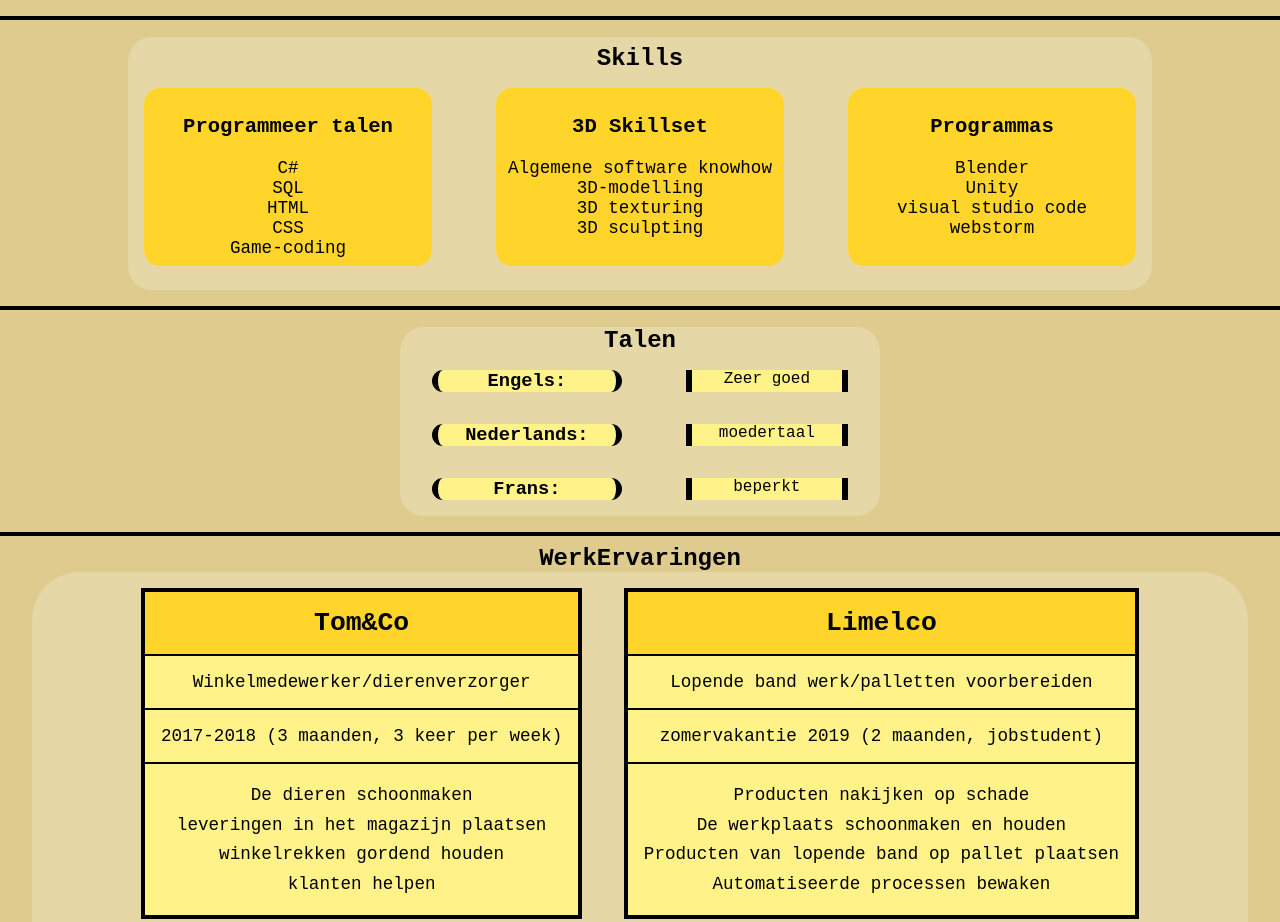
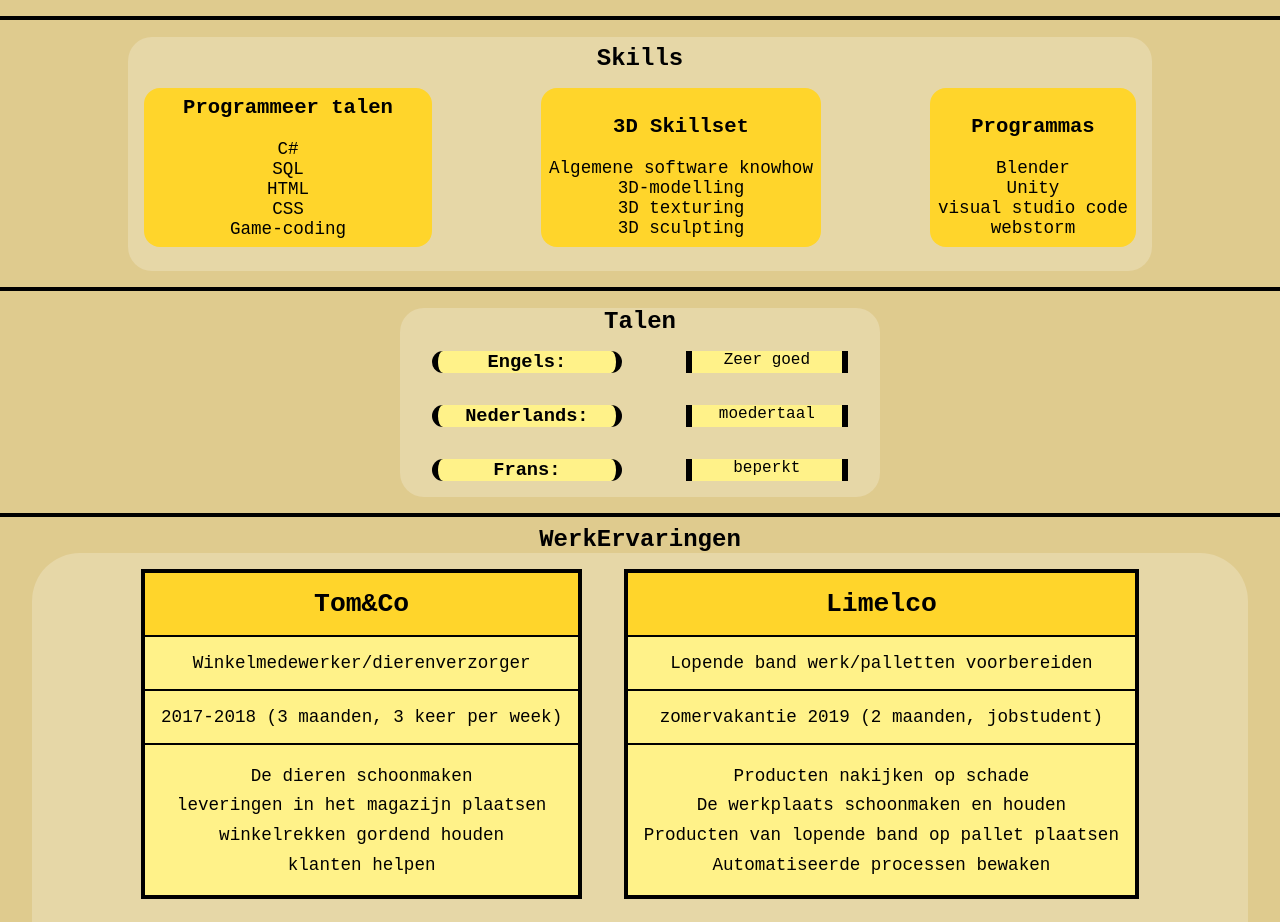
Before and after one commit to PXLSascha/portofolio, a website: page index.html in a window 1280 px wide. Shown: the part 1919-2841 px from the top of the page. Drawn offline with Linux system fonts and the light colour scheme.

Commit message:
Website ready to be showed online

```diff
--- a/Website.css
+++ b/index.css
@@ -128,7 +128,7 @@ main
     width: 50%;
 }
 
-.AboutMe__section-design
+.aboutMe__section-design
 {
     margin-left: auto;
     margin-right: auto;
@@ -293,17 +293,17 @@ img:active
     padding: 0.5rem;
 }
 
-.Skills__Section-design> ul
+.skills__Section-design> ul
 {
     list-style: none;
 }
 
-.Skills__List-design
+.skills__List-design
 {
     list-style: none;
 }
 
-.Skills__List-design > li> h3
+.skills__List-design > li> h3
 {
     list-style: none;
     padding: 1.2rem 0 0 0;
@@ -348,13 +348,13 @@ img:active
     background: var(--secondary_color);
 }
 
-.SkillsAndlanguages__container-flex
+.skillsAndlanguages__container-flex
 {
     display: flex;
     justify-content: space-between;
 }
 
-.HorizontalLine
+.horizontalLine
 {
     width: 100%;
     height: 5px;
@@ -363,7 +363,7 @@ img:active
 
 }
 
-.Header__nav-list
+.header__nav-list
 {
     list-style: none;
     display: flex;
@@ -371,18 +371,18 @@ img:active
     justify-content: center;
 }
 
-.Header__nav-list > li
+.header__nav-list > li
 {
     padding: 10px;
     color: black;
     list-style: none;
 }
-.Header__nav-list > li:hover
+.header__nav-list > li:hover
 {
     background: white;
 }
 
-.Work__Lists-flex
+.work__Lists-flex
 {
     flex-direction: row;
     justify-content: center;
@@ -393,7 +393,7 @@ img:active
     margin: 0 auto;
 }
 
-.Work__experience-list
+.work__experience-list
 {
     display: inline-block;
     border: 3px solid black;
@@ -401,33 +401,33 @@ img:active
     margin: 1rem 1rem;
 }
 
-.Work__experience-list > li
+.work__experience-list > li
 {
     border: 1px solid black;
     padding: 1rem 1rem;
 }
 
-.Work__experience-list > li
+.work__experience-list > li
 {
     background-color: var(--secondary_color);
 }
 
-.Work__experience-list > li:nth-child(1)
+.work__experience-list > li:nth-child(1)
 {
     background-color: var(--main-color);
 }
 
-.Work__experience-list > li:nth-child(1) > h1
+.work__experience-list > li:nth-child(1) > h1
 {
 
 }
 
-.Work__Tasks-list
+.work__Tasks-list
 {
     list-style: none;
 }
 
-.Work__Tasks-list > li
+.work__Tasks-list > li
 {
     padding: 0.3rem 0;
 }
@@ -437,7 +437,7 @@ li
     font-size: 1.1rem;
 }
 
-.SocialMediaIconList
+.socialMediaIconList
 {
     margin: 0px 20%;
     animation-name: FadeIn;
@@ -449,18 +449,18 @@ article
     margin: 50px 0px;
 }
 
-.SocialMediaIconList > ul > li:hover
+.socialMediaIconList > ul > li:hover
 {
     filter: brightness(50%);
 }
 
-.SocialMediaIcon
+.socialMediaIcon
 {
     width: 40px;
 
 }
 
-.Footer__items-flex
+.footer__items-flex
 {
     display: flex;
     flex-direction: row;
@@ -473,15 +473,15 @@ article
     margin-right: auto;
 }
 
-.Footer__items-flex > p
+.footer__items-flex > p
 {
     font-size: 1.1rem;
     font-weight: bold;
 }
 
-.Footer__items-flex > p > a:hover
+.footer__items-flex > p > a:hover
 {
-    background-color: rgba(0, 0, 0, 0.21);
+    background-color: rgba(0, 0, 0, 0.2);
 
 }
 
@@ -532,11 +532,6 @@ td
     padding: 0.3rem 0;
 }
 
-.table_list
-{
-    display: none;
-}
-
 @keyframes fadein
 {
     from {opacity: 0}
@@ -554,11 +549,6 @@ td
     body
     {
         /*background: #78195c;*/
-    }
-
-    .table_list
-    {
-        display: none;
     }
 
     nav > h1
@@ -604,11 +594,6 @@ td
     body
     {
         /*background: #21755b;*/
-    }
-
-    .table_list
-    {
-        display: none;
     }
 
     .intro__div-grid
@@ -667,10 +652,6 @@ td
         /*background: #201c9c;*/
     }
 
-    .table_list
-    {
-        display: none;
-    }
 
 
     nav > h1
@@ -728,9 +709,6 @@ td
         /*background: #47dd1a;*/
     }
 
-    .table_list
-
-
     nav > h1
     {
         font-size: 1.55rem;
@@ -776,11 +754,6 @@ td
     .Footer__items-flex > p
     {
         font-size: 1.0rem;
-    }
-
-    .table_list
-    {
-        display: none;
     }
 }
 
@@ -837,11 +810,6 @@ td
     {
         font-size: 0.8rem;
     }
-
-    .table
-    {
-        display: none;
-    }
 }
 
 @media screen and (width < 576px)
@@ -860,11 +828,6 @@ td
     nav > h1
     {
         font-size: 1.3rem;
-    }
-
-    .table
-    {
-        display: none;
     }
 
     .AboutMe__section-design
--- a/Website.html
+++ b/index.html
@@ -2,8 +2,8 @@
 <html lang="en">
 <head>
     <meta charset="UTF-8">
-    <title>Website</title>
-  <link rel="stylesheet" href="Website.css">
+    <title>index</title>
+  <link rel="stylesheet" href="index.css">
 </head>
 <body>
 
@@ -11,7 +11,7 @@
   <h1>Sascha Houbrigts</h1>
 
 
-  <ul class="Header__nav-list">
+  <ul class="header__nav-list">
     <li>
       CV
     </li>
@@ -46,7 +46,7 @@
         </ul>
       </div>
 
-      <div class="AboutMe__section-design backdrop__blur-aboutme">
+      <div class="aboutMe__section-design backdrop__blur-aboutme">
         <div>
           <h2>About me</h2>
           <p>Ik ben een aspirerende programmeur dat eerder al veel ervaring in game dev heeft opgedaan. Hierdoor heb ik
@@ -120,12 +120,11 @@
       <div class=education__grid-middle>
         <p class="dot">&nbsp</p>
       </div>
-      </div>
 
 
     </section>
 
-    <div class="HorizontalLine"></div>
+    <div class="horizontalLine"></div>
       <div class="skills__section-design">
         <h2>Skills</h2>
         <ul class="skills__section-flex">
@@ -141,7 +140,7 @@
           </li>
 
           <li>
-            <ul class="Skills__List-design">
+            <ul class="skills__List-design">
               <li><h3>3D Skillset</h3></li>
               <li><br>Algemene software knowhow</li>
               <li>3D-modelling</li>
@@ -151,7 +150,7 @@
           </li>
 
           <li>
-            <ul class="Skills__List-design">
+            <ul class="skills__List-design">
               <li><h3>Programmas</h3></li>
               <li><br>Blender</li>
               <li>Unity</li>
@@ -162,7 +161,7 @@
         </ul>
       </div>
 
-    <div class="HorizontalLine"></div>
+    <div class="horizontalLine"></div>
 
       <div class="languages__section-design">
         <h2>Talen</h2>
@@ -173,16 +172,16 @@
         </div>
       </div>
 
-    <div class="HorizontalLine"></div>
+    <div class="horizontalLine"></div>
 
     <h2>WerkErvaringen</h2>
-    <div class="Work__Lists-flex">
-      <ul class="Work__experience-list">
+    <div class="work__Lists-flex">
+      <ul class="work__experience-list">
         <li><h1>Tom&Co</h1></li>
         <li>Winkelmedewerker/dierenverzorger</li>
         <li>2017-2018 (3 maanden, 3 keer per week)</li>
         <li>
-          <ul class="Work__Tasks-list">
+          <ul class="work__Tasks-list">
             <li>De dieren schoonmaken</li>
             <li>leveringen in het magazijn plaatsen</li>
             <li>winkelrekken gordend houden</li>
@@ -191,12 +190,12 @@
         </li>
         </ul>
 
-      <ul class="Work__experience-list">
+      <ul class="work__experience-list">
         <li><h1>Limelco</h1></li>
         <li>Lopende band werk/palletten voorbereiden</li>
         <li>zomervakantie 2019 (2 maanden, jobstudent)</li>
         <li>
-          <ul class="Work__Tasks-list">
+          <ul class="work__Tasks-list">
             <li>Producten nakijken op schade</li>
             <li>De werkplaats schoonmaken en houden</li>
             <li>Producten van lopende band op pallet plaatsen</li>
@@ -205,12 +204,12 @@
         </li>
       </ul>
 
-      <ul class="Work__experience-list table_list">
+      <ul class="work__experience-list table_list">
         <li><h1>Carrefour Hasselt</h1></li>
         <li>vulploeg/kassa</li>
         <li>zomervakantie 2022 (3 maanden, jobstudent)</li>
         <li>
-          <ul class="Work__Tasks-list">
+          <ul class="work__Tasks-list">
             <li>Rekken vullen en nakijken</li>
             <li>De kassa beheren</li>
             <li>Klanten op weg helpen in de winkel</li>
@@ -219,7 +218,7 @@
         </li>
       </ul>
 
-      <table class="table">
+      <!--<table class="table">
         <tr>
           <th>
             <h1>Carrefour Hasselt</h1>
@@ -232,7 +231,7 @@
           <td>Klanten op weg helpen in de winkel</td></tr>
         <tr>
           <td>Karton pressen en sorteren</td></tr>
-      </table>
+      </table>-->
     </div>
 
   </article>
@@ -241,7 +240,7 @@
 
 <footer>
 
-  <div class="Footer__items-flex">
+  <div class="footer__items-flex">
     <p>Sascha Houbrigts</p>
     <p>Opdracht curriculum vitae</p>
     <p><a href="#">Terug naar boven</a></p>
```
